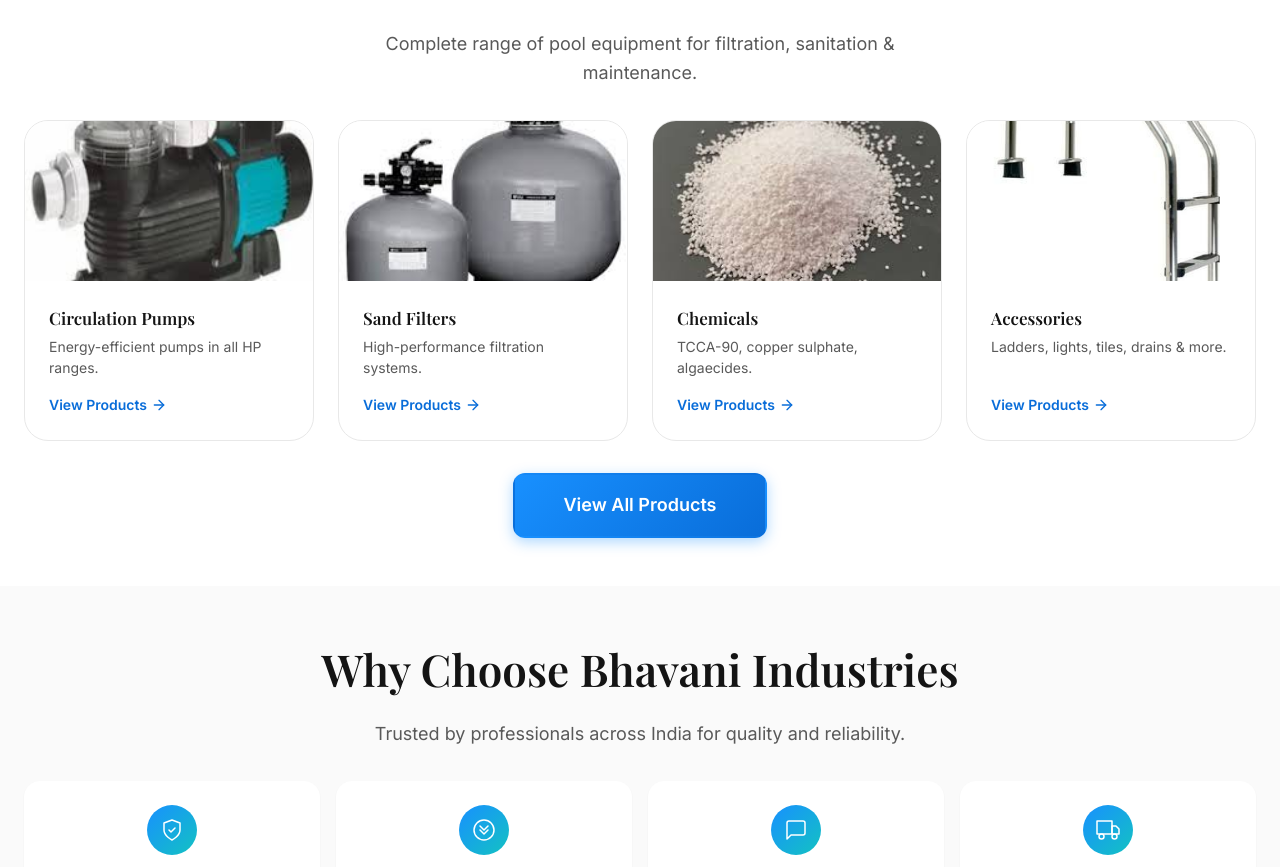
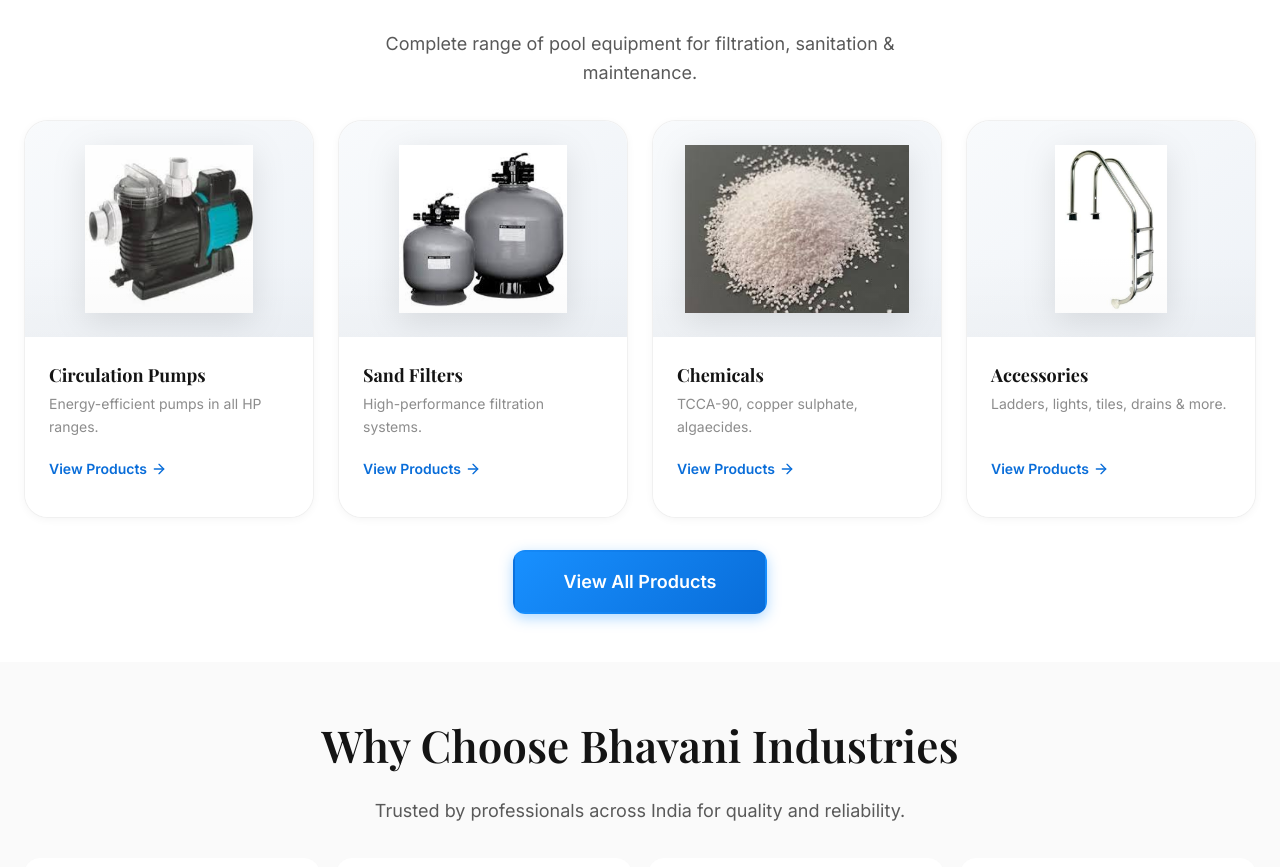
Before and after one commit to PagadalaNikitha572/SwimmingPoolWebsite, a React (Vite) app: page / in a window 1280 px wide. Shown: the part 857-1724 px from the top of the page. Built offline with nearby package versions, Linux system fonts and the light colour scheme.

Commit message:
Update Home.css

```diff
--- a/src/pages/Home.css
+++ b/src/pages/Home.css
@@ -211,32 +211,46 @@
 .product-overview-card {
   background: var(--color-white);
   border-radius: var(--radius-xl);
-  border: 1px solid var(--color-neutral-200);
+  border: 1px solid rgba(0, 0, 0, 0.06);
   overflow: hidden;
   transition: all var(--transition-base);
   display: flex;
   flex-direction: column;
+  box-shadow: 0 2px 8px rgba(0, 0, 0, 0.04);
 }
 
 .product-overview-card:hover {
   border-color: var(--color-primary-300);
-  box-shadow: var(--shadow-xl);
-  transform: translateY(-6px);
+  box-shadow: 0 20px 40px rgba(0, 0, 0, 0.12), 0 8px 16px rgba(0, 0, 0, 0.08);
+  transform: translateY(-8px);
 }
 
 .product-overview-card__image {
   position: relative;
   width: 100%;
-  height: 160px;
+  aspect-ratio: 4/3;
   overflow: hidden;
-  background: linear-gradient(135deg, var(--color-neutral-100), var(--color-neutral-50));
+  background: linear-gradient(145deg, #f8fafc 0%, #eef2f7 100%);
+  display: flex;
+  align-items: center;
+  justify-content: center;
+  padding: var(--spacing-lg);
+}
+
+.product-overview-card__image::after {
+  content: '';
+  position: absolute;
+  inset: 0;
+  background: linear-gradient(180deg, transparent 60%, rgba(0, 0, 0, 0.02) 100%);
+  pointer-events: none;
 }
 
 .product-overview-card__image img {
   width: 100%;
   height: 100%;
-  object-fit: cover;
+  object-fit: contain;
   transition: transform var(--transition-slow);
+  filter: drop-shadow(0 8px 16px rgba(0, 0, 0, 0.1));
 }
 
 .product-overview-card:hover .product-overview-card__image img {
@@ -244,40 +258,50 @@
 }
 
 .product-overview-card__content {
-  padding: var(--spacing-lg);
+  padding: var(--spacing-lg) var(--spacing-lg) var(--spacing-xl);
   display: flex;
   flex-direction: column;
   flex-grow: 1;
+  background: var(--color-white);
 }
 
 .product-overview-card__title {
   font-family: var(--font-display);
-  font-size: 1.0625rem;
-  font-weight: 600;
+  font-size: 1.125rem;
+  font-weight: 700;
   color: var(--color-neutral-900);
   margin-bottom: var(--spacing-xs);
 }
 
 .product-overview-card__description {
-  color: var(--color-neutral-600);
+  color: var(--color-neutral-500);
   font-size: 0.875rem;
-  line-height: 1.5;
+  line-height: 1.6;
   margin-bottom: var(--spacing-md);
   flex-grow: 1;
 }
 
 .product-overview-card__link {
-  display: flex;
+  display: inline-flex;
   align-items: center;
   gap: var(--spacing-xs);
   color: var(--color-primary-600);
   font-weight: 600;
   font-size: 0.875rem;
-  transition: gap var(--transition-base);
+  transition: all var(--transition-base);
+  padding: var(--spacing-xs) 0;
+}
+
+.product-overview-card__link svg {
+  transition: transform var(--transition-base);
 }
 
 .product-overview-card:hover .product-overview-card__link {
-  gap: var(--spacing-sm);
+  color: var(--color-primary-700);
+}
+
+.product-overview-card:hover .product-overview-card__link svg {
+  transform: translateX(4px);
 }
 
 .products-overview__cta {
@@ -475,7 +499,8 @@
   }
 
   .product-overview-card__image {
-    height: 180px;
+    aspect-ratio: 16/9;
+    padding: var(--spacing-xl);
   }
 
   .stats-grid {
```
